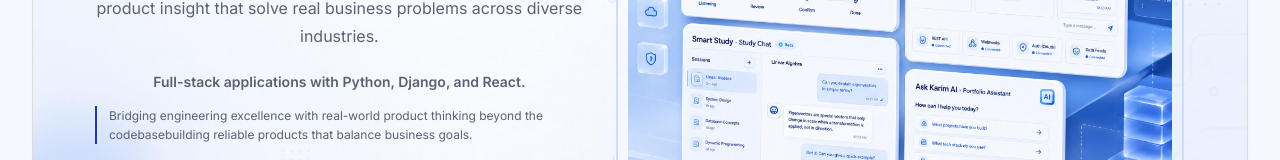
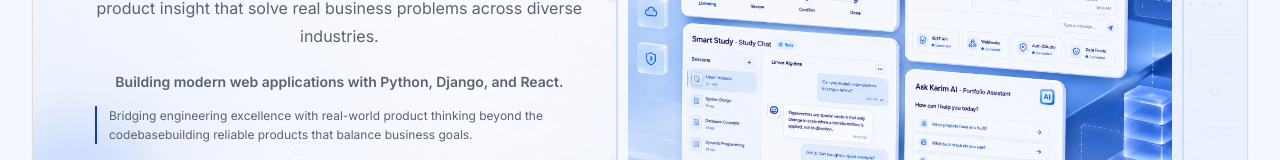
Before and after one commit to karimsajaber-cyber/myportfolio, a React (Vite) app: page / in a window 1280 px wide. Shown: the part 270-430 px from the top of the page. Built offline with nearby package versions, Linux system fonts and the light colour scheme.

Commit message:
Update portfolio wording

```diff
--- a/src/content/site.js
+++ b/src/content/site.js
@@ -6,7 +6,7 @@ export const site = {
   navBrand: "MyPortfolio",
   role: "Product Software Engineer",
   tagline:
-    "Full-stack applications with Python, Django, and React.",
+    "Building modern web applications with Python, Django, and React.",
   differentiator:
     "Bridging engineering excellence with real-world product thinking beyond the codebase\
 building reliable products that balance business goals.",
```
